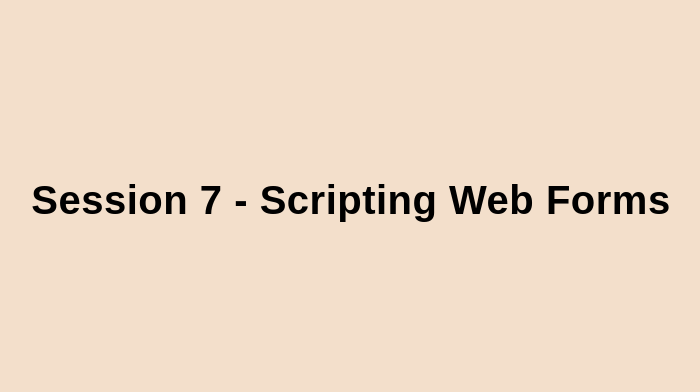
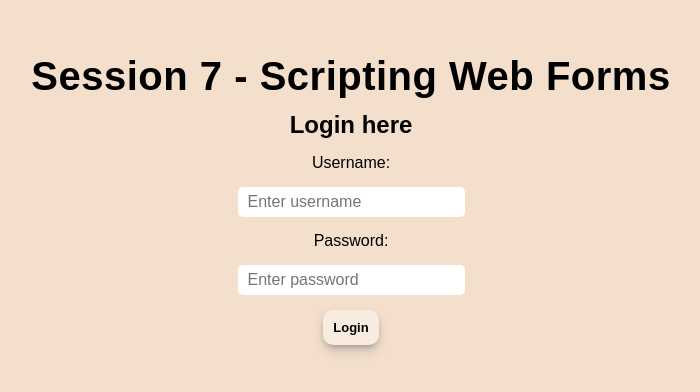
Before and after one commit to edmarjames/js-dom-reviewer, a plain HTML site: page s7-scripting-web-forms/index.html in a window 1280 px wide. Shown: the part 200-592 px from the top of the page, without its empty margins (289-989 px from the left). Drawn offline with Linux system fonts and the light colour scheme.

Commit message:
Add lectures for forms

```diff
--- a/s7-scripting-web-forms/index.css
+++ b/s7-scripting-web-forms/index.css
@@ -35,3 +35,36 @@ body {
     line-height: 40px;
 }
 /* -------------------------------- */
+
+
+/* ----- Global class section ----- */
+.btn-layout {
+    padding: 10px;
+    font-size: 13px;
+    font-weight: 600;
+    border-radius: 10px;
+    outline: none;
+    border: 0;
+    background-color: #f8ece0;
+    box-shadow:
+        rgba(50, 50, 93, 0.25) 0px 6px 12px -2px,
+        rgba(0, 0, 0, 0.3) 0px 3px 7px -3px;
+}
+
+.flex-column {
+    display: flex;
+    flex-direction: column;
+    row-gap: 15px;
+    align-items: center;
+    justify-content: center;
+}
+
+input {
+    height: 30px;
+    border-radius: 5px;
+    outline: none;
+    border: 0;
+    padding: 10px;
+    font-size: 1rem;
+}
+/* -------------------------------- */
--- a/s7-scripting-web-forms/index.html
+++ b/s7-scripting-web-forms/index.html
@@ -16,6 +16,19 @@
     <div class="myContainer" id="container">
         <!-- Session number and title -->
         <p>Session 7 - Scripting Web Forms</p>
+
+        <div class="flex-column">
+            <form onsubmit="return false" class="flex-column" id="login-form">
+                <h2>Login here</h2>
+                <label for="username">Username:</label>
+                <input type="text" id="username" name="username" placeholder="Enter username">
+
+                <label for="password">Password:</label>
+                <input type="password" id="password" name="password" placeholder="Enter password">
+
+                <button type="submit" class="btn-layout">Login</button>
+            </form>
+        </div>
 
         <!-- Footer -->
         <!-- <div class="footer">
--- a/s7-scripting-web-forms/index.js
+++ b/s7-scripting-web-forms/index.js
@@ -1 +1,81 @@
-console.log('Hello');
+// 1. Form basics
+
+/*
+    - the '<form>' element has two important attributes: 'action' and 'method'
+        - 'action' -> attribute specifies a URL that will process the form submission.
+        - 'method' -> attribute specifies the HTTP method to submit the form with. Usually, the method is either 'post' or 'get'
+
+    - Generally, you use the 'get' method when you want to retrieve data from the server and the 'post' method when you want to change data on the server.
+
+    - JavaScript uses the 'HTMLFormElement' object to represent a form. The 'HTMLFormElement' has the following properties that correspond to the HTML attributes.
+        - 'action' -> is the URL that processes the form data. It is equivalent to the 'action' attribute of the '<form>' element
+        - 'method' -> is the HTTP method which is equivalent to the 'method' attribute of the '<form>' element
+
+    - 'HTMLFormElement' element also provides the following useful methods
+        - 'submit()' -> submit the form
+        - 'reset()' -> reset the form
+*/
+
+
+// 1.1 Referencing forms
+
+/*
+    - to reference the '<form>' element, you can use the DOM selecting methods such as 'getElementById()' or 'querySelector()'
+    - an HTML document can have multiple forms. The 'document.forms' property returns a collection of forms. To reference a form, you use an index.
+
+    Example:
+        document.forms[0]
+*/
+
+
+// 1.2 Submitting a form
+
+/*
+    - to create a submit button, you use '<input>' or 'button' element with the type 'submit'
+    - if the submit button has focus and you press the 'Enter' key, the browser also submits the form data.
+    - when you submit the form, the 'submit' event is fired before the request is sent to the server. This gives you a chance to validate the form data. If the form data is invalid, you can stop submitting the form.
+    - to attach an event listener to the 'submit' event, you use the 'addEventListener()' method of the form.
+    Example:
+        form.addEventListener('submit', () => {
+            //
+        })
+
+    - to stop the form from being submitted, you call the 'preventDefault()' method of the event object inside the 'submit' event
+    Example:
+        form.addEventListener('submit', (e) => {
+            e.preventDefault();
+        })
+
+    - To submit the form in JavaScript, you call the 'submit()' method of the form object
+    Example:
+        form.submit();
+
+    - note that the 'submit()' does not fire the 'submit' event. Therefore, you should always validate the form before calling this method.
+*/
+
+
+// 1.3 Accessing form fields
+
+/*
+    - to access form fields, you can use DOM methods like 'getElementsByName()', 'getElementById()', 'querySelector()'
+    - You can use the 'elements' property of the 'form' object. The 'form.elements' property stores a collection of the form elements.
+    - JavaScript allows you to access an element by index, id or name.
+*/
+
+// to access the elements of the form, you get the form element first
+const form = document.querySelector('#login-form');
+
+form.addEventListener('submit', () => {
+    // use either index, id or name to access the element.
+    let username = form.elements[0];
+    // let username = form.elements['username'];
+    let password = form.elements[1];
+    // let password = form.elements['password'];
+
+    if (username.value.length > 0) {
+        alert(`Welcome ${username.value}!`);
+        console.log(`Password - ${password.value}`);
+    } else if (username.value.length <= 0) {
+        alert('Welcome user!');
+    }
+});
```
